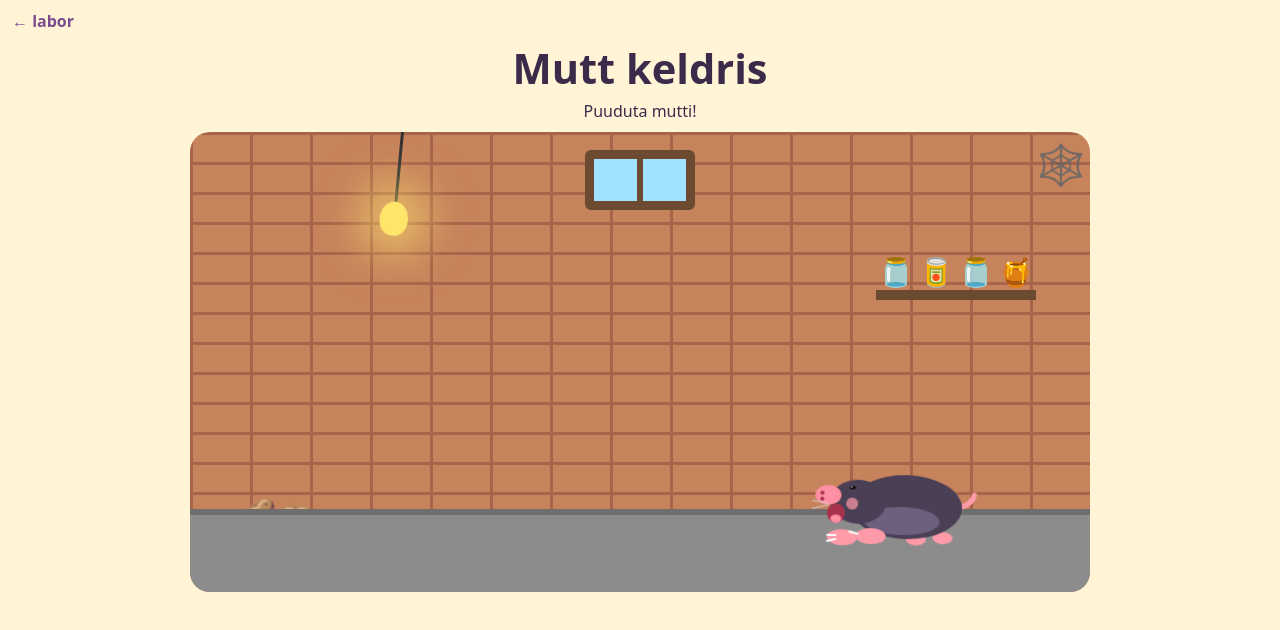
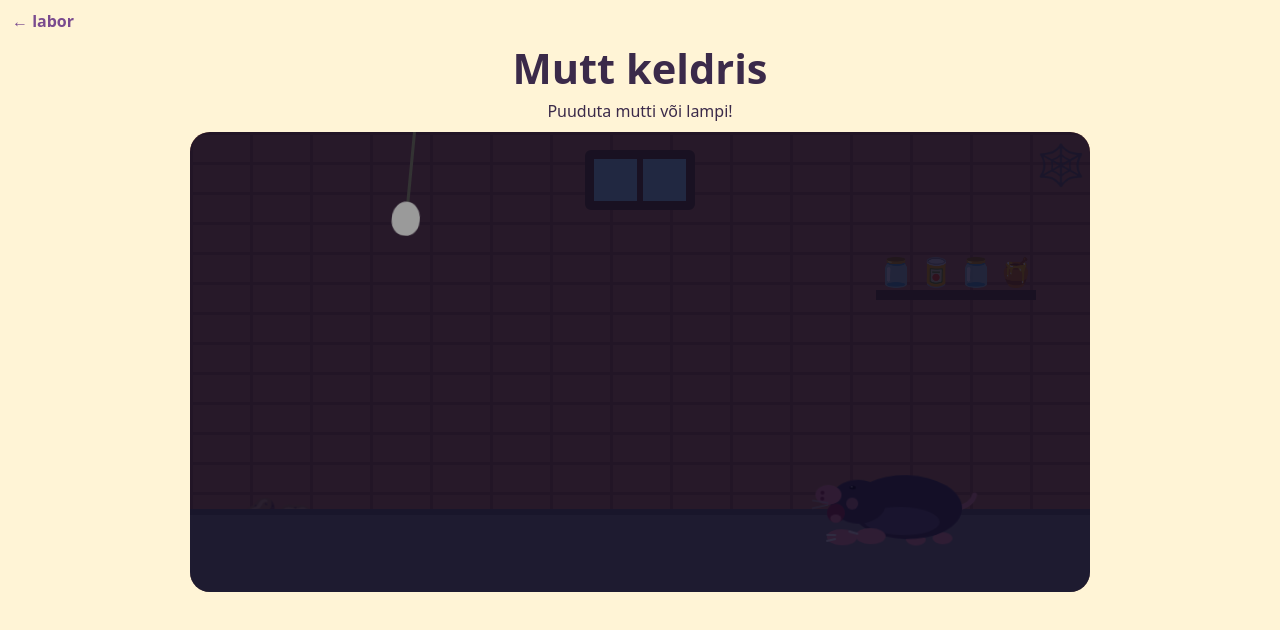
Before and after one commit to mangus/suvemae.ee, a plain HTML site: page labor/mutt-keldris/index.html in a window 1280 px wide. Both pictures are taken after a click on the button 398 px from the left and 183 px from the top of the page. Drawn offline with Linux system fonts and the light colour scheme.

Commit message:
Let the lamp in mutt-keldris switch the light off and on

```diff
--- a/labor/mutt-keldris/index.html
+++ b/labor/mutt-keldris/index.html
@@ -11,10 +11,10 @@
 <body>
 <a class="tagasi" href="../">← labor</a>
 <h1>Mutt keldris</h1>
-<p id="olek">Puuduta mutti!</p>
+<p id="olek">Puuduta mutti või lampi!</p>
 <div id="kelder">
   <div class="aken" aria-hidden="true"></div>
-  <div class="lamp" aria-hidden="true"><span class="juhe"></span><span class="pirn"></span></div>
+  <div class="lamp" id="lamp" role="button" tabindex="0" aria-label="Lamp"><span class="juhe"></span><span class="pirn"></span></div>
   <div class="riiul" aria-hidden="true"><span>🫙</span><span>🥫</span><span>🫙</span><span>🍯</span></div>
   <span class="kartul k1" aria-hidden="true">🥔</span>
   <span class="kartul k2" aria-hidden="true">🥔</span>
--- a/labor/mutt-keldris/mutt.js
+++ b/labor/mutt-keldris/mutt.js
@@ -23,3 +23,16 @@ mutt.addEventListener('click', kaeva);
 mutt.addEventListener('keydown', (e) => {
   if (e.key === 'Enter' || e.key === ' ') { e.preventDefault(); kaeva(); }
 });
+
+// Clicking the lamp switches the light off and on.
+const kelder = document.getElementById('kelder');
+const lamp = document.getElementById('lamp');
+
+function lulita() {
+  kelder.classList.toggle('pime');
+}
+
+lamp.addEventListener('click', lulita);
+lamp.addEventListener('keydown', (e) => {
+  if (e.key === 'Enter' || e.key === ' ') { e.preventDefault(); lulita(); }
+});
--- a/labor/mutt-keldris/stiil.css
+++ b/labor/mutt-keldris/stiil.css
@@ -42,6 +42,12 @@ h1 { margin: 40px 10px 4px; font-size: clamp(1.6rem, 6vw, 2.6rem); }
 #mutt.kaevab svg { animation: kaeva 1.8s ease-in-out; }
 #mutt.kaevab .muld { width: 120px; height: 30px; margin-left: -60px; }
 @keyframes kaeva { 0% { transform: translateY(0); } 35%,60% { transform: translateY(80%); opacity: .2; } 100% { transform: translateY(0); opacity: 1; } }
+/* Light switch: clicking the lamp darkens the cellar */
+#lamp { z-index: 3; cursor: pointer; outline: none; padding: 0 12px 12px; }
+#kelder::after { content: ""; position: absolute; inset: 0; z-index: 2; background: #0b0820; opacity: 0; pointer-events: none; transition: opacity .4s; }
+#kelder.pime::after { opacity: .85; }
+#kelder.pime .pirn { background: #9a9a9a; box-shadow: none; }
+#jutt { z-index: 4; }
 #jutt { position: absolute; top: 28%; left: 50%; transform: translateX(-50%); background: #fff; border-radius: 16px; padding: 8px 14px; font-weight: bold; font-size: 1.2rem;
   opacity: 0; transition: opacity .3s; pointer-events: none; }
 #jutt.nahtav { opacity: 1; }
```
